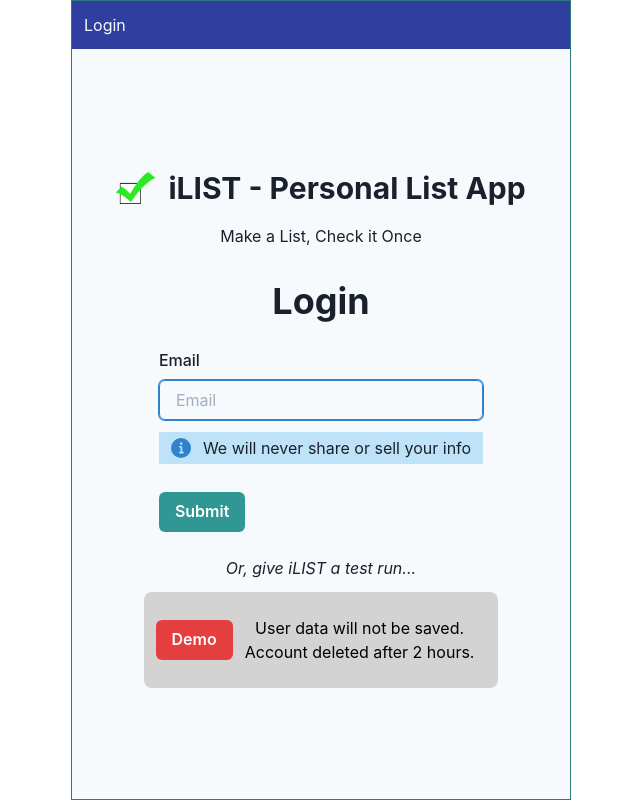
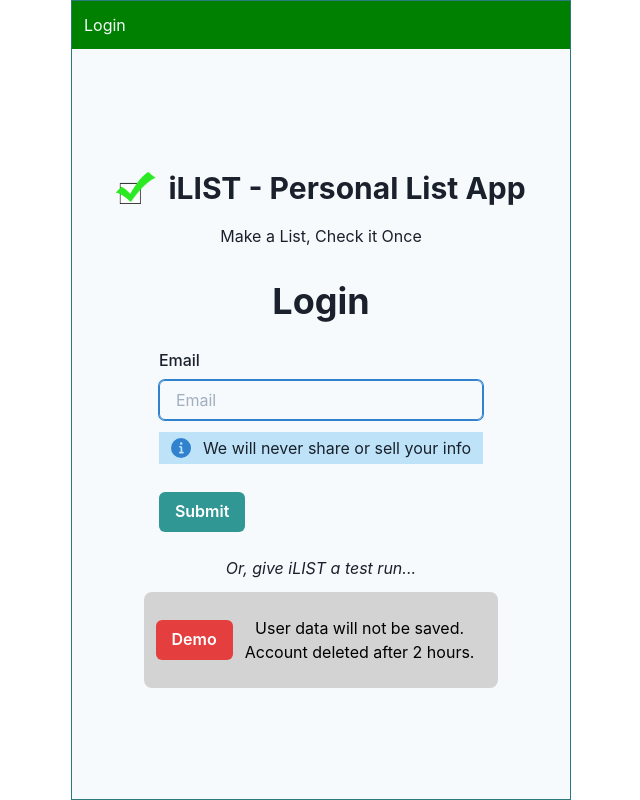
Before and after one commit to PrinceCorwin/iList, a React (Create React App) app: page /login in a window 1280 px wide. Shown: the whole page, without its empty margins (319-959 px from the left). Built offline with nearby package versions, Linux system fonts and the light colour scheme; no server answers.

Commit message:
Update theme.ts

```diff
--- a/src/styles/theme.ts
+++ b/src/styles/theme.ts
@@ -6,7 +6,7 @@ export const iListTheme = extendTheme({
       bgAppDark: '#1A202C',
       bgAppLight: '#F7FAFC',
       bgDark: '#3F51B5',
-      bgLight: '#303F9F',
+      bgLight: 'green',
       colorDark: '#F7FAFC',
       colorLight: '#F7FAFC',
       bgIconDark: '#6082B6',
```
